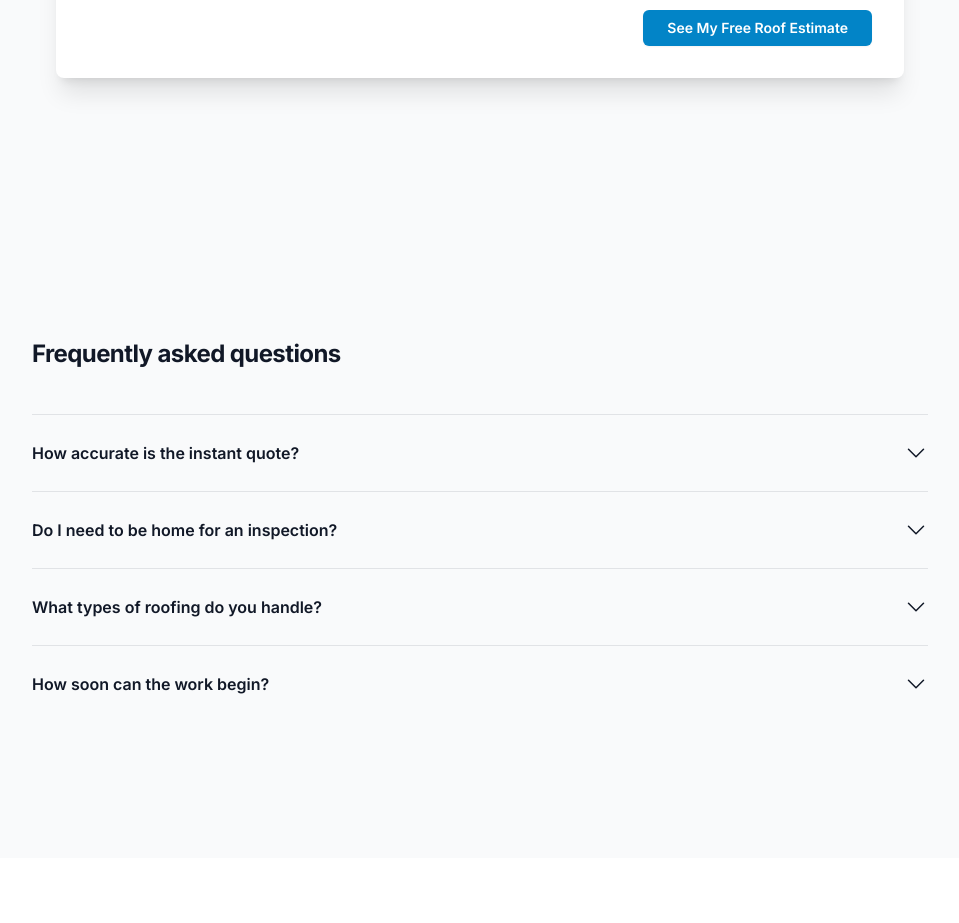
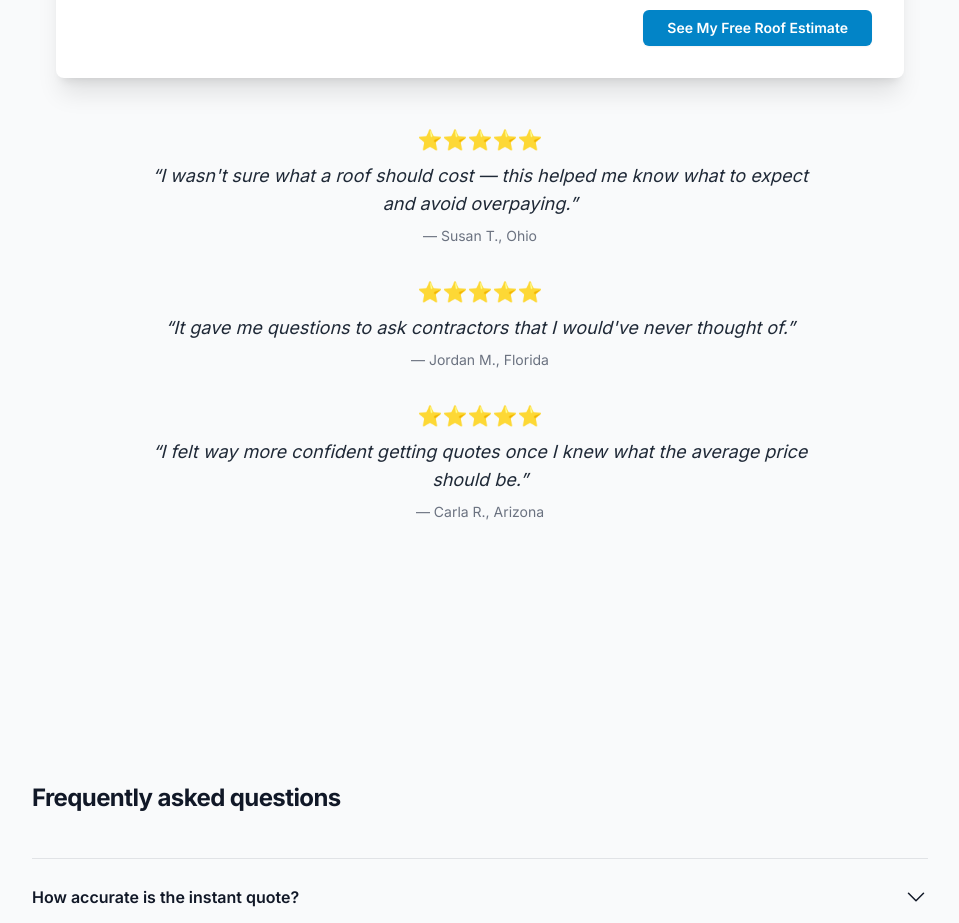
Before and after one commit to UFOBob069/law, a Next.js app: page / in a window 1280 px wide. Shown: the part 3300-4223 px from the top of the page, without its empty margins (160-1119 px from the left). Built offline with nearby package versions, Linux system fonts and the light colour scheme; no server answers.

Commit message:
feat: Add testimonial section under quote form for more trust

```diff
--- a/app/components/QuoteForm.tsx
+++ b/app/components/QuoteForm.tsx
@@ -386,6 +386,26 @@ export function QuoteForm() {
             )}
           </form>
         </div>
+        {/* Testimonials Section */}
+        <div className="mt-12 max-w-2xl mx-auto">
+          <div className="space-y-8">
+            <div className="text-center">
+              <div className="text-yellow-400 text-xl mb-2">⭐⭐⭐⭐⭐</div>
+              <p className="italic text-lg text-gray-800">“I wasn't sure what a roof should cost — this helped me know what to expect and avoid overpaying.”</p>
+              <div className="mt-2 text-sm text-gray-500">— Susan T., Ohio</div>
+            </div>
+            <div className="text-center">
+              <div className="text-yellow-400 text-xl mb-2">⭐⭐⭐⭐⭐</div>
+              <p className="italic text-lg text-gray-800">“It gave me questions to ask contractors that I would've never thought of.”</p>
+              <div className="mt-2 text-sm text-gray-500">— Jordan M., Florida</div>
+            </div>
+            <div className="text-center">
+              <div className="text-yellow-400 text-xl mb-2">⭐⭐⭐⭐⭐</div>
+              <p className="italic text-lg text-gray-800">“I felt way more confident getting quotes once I knew what the average price should be.”</p>
+              <div className="mt-2 text-sm text-gray-500">— Carla R., Arizona</div>
+            </div>
+          </div>
+        </div>
       </div>
     </section>
   )
```
